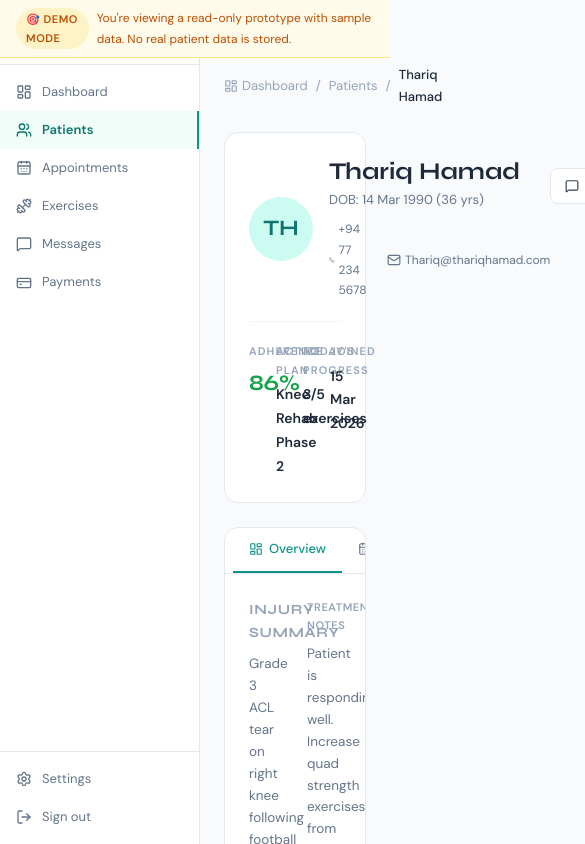
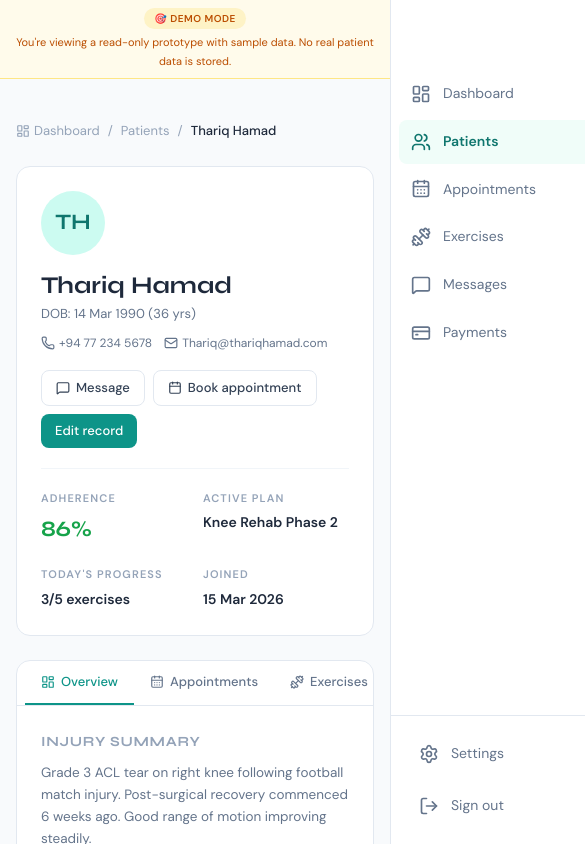
Before and after one commit to Thariq16/PhysioLink, a Next.js app: page /patients/p1 in a window 390 px wide. Shown: the top 844 px of the page, 585 px wide, since content can reach past the window. Built offline with nearby package versions, Linux system fonts and the light colour scheme.

Commit message:
fix: mobile responsiveness

```diff
--- a/src/app/(dashboard)/layout.tsx
+++ b/src/app/(dashboard)/layout.tsx
@@ -1,4 +1,5 @@
 import { Sidebar } from "@/components/layout/Sidebar";
+import { MobileNav } from "@/components/layout/MobileNav";
 
 export default function DashboardLayout({
   children,
@@ -8,17 +9,21 @@ export default function DashboardLayout({
   return (
     <div className="min-h-screen bg-[#f8fafc]">
       {/* ── Demo mode banner ── */}
-      <div className="fixed top-0 left-0 right-0 z-50 bg-amber-50 border-b border-amber-200 py-2 px-4 flex items-center justify-center gap-2">
-        <span className="inline-flex items-center gap-1.5 px-2.5 py-0.5 rounded-full bg-amber-100 text-amber-700 text-[11px] font-bold uppercase tracking-wider">
+      <div className="fixed top-0 left-0 right-0 z-50 bg-amber-50 border-b border-amber-200 py-2 px-4 flex flex-col sm:flex-row items-center justify-center gap-1 sm:gap-2 text-center">
+        <span className="inline-flex items-center gap-1.5 px-2.5 py-0.5 rounded-full bg-amber-100 text-amber-700 text-[10px] sm:text-[11px] font-bold uppercase tracking-wider">
           🎯 Demo Mode
         </span>
-        <p className="text-[12px] text-amber-700">
+        <p className="text-[11px] sm:text-[12px] text-amber-700">
           You&apos;re viewing a read-only prototype with sample data. No real patient data is stored.
         </p>
       </div>
+
       <Sidebar />
-      <main className="ml-[200px] min-h-screen pt-10">
-        <div className="max-w-[1200px] mx-auto p-6 lg:p-8">
+      <MobileNav />
+
+      {/* Main container with responsive margin and padding to account for mobile top bar and banner */}
+      <main className="lg:ml-[200px] min-h-screen pt-[104px] lg:pt-[56px]">
+        <div className="max-w-[1200px] mx-auto p-4 sm:p-6 lg:p-8">
           {children}
         </div>
       </main>
--- a/src/app/(dashboard)/messages/page.tsx
+++ b/src/app/(dashboard)/messages/page.tsx
@@ -230,10 +230,10 @@ export default function MessagesPage() {
       </div>
 
       {/* ── Split pane ── */}
-      <div className="bg-white border border-[#e2e8f0] rounded-[14px] overflow-hidden flex" style={{ height: "calc(100vh - 220px)", minHeight: "560px" }}>
+      <div className="bg-white border border-[#e2e8f0] rounded-[14px] overflow-hidden flex flex-col md:flex-row" style={{ height: "calc(100vh - 220px)", minHeight: "560px" }}>
 
         {/* ── Left: Thread list ── */}
-        <div className="w-[280px] flex-shrink-0 border-r border-[#e2e8f0] flex flex-col">
+        <div className="w-full md:w-[280px] h-[240px] md:h-auto flex-shrink-0 border-b md:border-b-0 md:border-r border-[#e2e8f0] flex flex-col">
           {/* Search */}
           <div className="p-3 border-b border-[#f1f5f9]">
             <div className="relative">
--- a/src/app/(dashboard)/patients/[id]/ClientPage.tsx
+++ b/src/app/(dashboard)/patients/[id]/ClientPage.tsx
@@ -82,8 +82,8 @@ export function PatientDetailClient() {
 
       {/* ── Patient Header Card ── */}
       <div className="bg-white border border-[#e2e8f0] rounded-[14px] p-6">
-        <div className="flex items-start justify-between">
-          <div className="flex items-center gap-4">
+        <div className="flex flex-col sm:flex-row items-start sm:items-center justify-between gap-4">
+          <div className="flex flex-col sm:flex-row items-start sm:items-center gap-4">
             <div className="w-16 h-16 rounded-full bg-[#ccfbf1] text-[#0f766e] flex items-center justify-center text-[22px] font-bold flex-shrink-0"
               style={{ fontFamily: "var(--font-syne, Syne, sans-serif)" }}>
               {patient.initials}
@@ -107,7 +107,7 @@ export function PatientDetailClient() {
             </div>
           </div>
 
-          <div className="flex items-center gap-2">
+          <div className="flex flex-wrap items-center gap-2 w-full sm:w-auto">
             <Button variant="secondary" size="sm" leftIcon={<MessageSquare className="w-3.5 h-3.5" />}
               onClick={() => toast.success(`Opening chat with ${patient.name}…`)}
             >
@@ -125,7 +125,7 @@ export function PatientDetailClient() {
         </div>
 
         {/* Quick stats row */}
-        <div className="grid grid-cols-4 gap-4 mt-5 pt-5 border-t border-[#f1f5f9]">
+        <div className="grid grid-cols-2 md:grid-cols-4 gap-4 mt-5 pt-5 border-t border-[#f1f5f9]">
           <div>
             <div className="text-[11px] font-bold uppercase tracking-widest text-[#94a3b8] mb-1">Adherence</div>
             <div className="text-[22px] font-bold text-[#16a34a]"
@@ -169,7 +169,7 @@ export function PatientDetailClient() {
         </div>
 
         {activeTab === "overview" && (
-          <div className="p-6 grid grid-cols-2 gap-6">
+          <div className="p-6 grid grid-cols-1 md:grid-cols-2 gap-6">
             {/* Injury summary */}
             <div>
               <h3
@@ -249,7 +249,7 @@ export function PatientDetailClient() {
             <p className="text-[14px] font-semibold text-[#1e293b] mb-4">Appointment History</p>
             <div className="space-y-3">
               {appointments.map((a, i) => (
-                <div key={i} className="flex items-center justify-between bg-[#f8fafc] border border-[#e2e8f0] rounded-[12px] px-4 py-3">
+                <div key={i} className="flex flex-col sm:flex-row sm:items-center justify-between bg-[#f8fafc] border border-[#e2e8f0] rounded-[12px] px-4 py-3 gap-2">
                   <div>
                     <div className="text-[14px] font-semibold text-[#1e293b]">{a.date}</div>
                     <div className="text-[12px] text-[#94a3b8]">{a.time} · {a.duration} min</div>
@@ -325,7 +325,8 @@ export function PatientDetailClient() {
           </h2>
           <Button variant="ghost" size="sm">View all</Button>
         </div>
-        <div className="divide-y divide-[#f1f5f9]">
+        <div className="overflow-x-auto">
+          <div className="min-w-[600px] divide-y divide-[#f1f5f9]">
           {appointments.map((a, i) => (
             <div key={i} className="grid grid-cols-[1fr_80px_80px_100px_80px] gap-4 px-6 py-3.5 items-center">
               <div>
@@ -350,6 +351,7 @@ export function PatientDetailClient() {
               </div>
             </div>
           ))}
+          </div>
         </div>
       </div>
     </div>
--- /dev/null
+++ b/src/components/layout/MobileNav.tsx
@@ -0,0 +1,126 @@
+"use client";
+
+import { useState } from "react";
+import Link from "next/link";
+import { usePathname } from "next/navigation";
+import {
+  LayoutDashboard,
+  Users,
+  CalendarDays,
+  Dumbbell,
+  MessageSquare,
+  CreditCard,
+  Settings,
+  LogOut,
+  Menu,
+  X,
+} from "lucide-react";
+import { cn } from "@/lib/utils";
+
+const navItems = [
+  { label: "Dashboard",    href: "/dashboard",    icon: LayoutDashboard },
+  { label: "Patients",     href: "/patients",     icon: Users },
+  { label: "Appointments", href: "/appointments", icon: CalendarDays },
+  { label: "Exercises",    href: "/exercises",    icon: Dumbbell },
+  { label: "Messages",     href: "/messages",     icon: MessageSquare },
+  { label: "Payments",     href: "/payments",     icon: CreditCard },
+];
+
+export function MobileNav() {
+  const [isOpen, setIsOpen] = useState(false);
+  const pathname = usePathname();
+
+  const toggleNav = () => setIsOpen(!isOpen);
+
+  return (
+    <>
+      {/* ── Mobile Top Bar ── */}
+      <div className="lg:hidden fixed top-0 left-0 right-0 z-40 bg-white border-b border-[#e2e8f0] h-16 flex items-center justify-between px-4">
+        <Link href="/dashboard" className="flex items-center gap-2.5">
+          <div className="w-8 h-8 rounded-[8px] bg-[#0d9488] flex items-center justify-center flex-shrink-0">
+            <span
+              className="text-white text-[13px] font-bold"
+              style={{ fontFamily: "var(--font-syne, Syne, sans-serif)" }}
+            >
+              PL
+            </span>
+          </div>
+          <span
+            className="text-[15px] font-bold text-[#1e293b]"
+            style={{ fontFamily: "var(--font-syne, Syne, sans-serif)" }}
+          >
+            PhysioLink
+          </span>
+        </Link>
+        <button
+          onClick={toggleNav}
+          className="p-2 -mr-2 text-[#64748b] hover:text-[#0f766e] transition-colors"
+          aria-label="Toggle Menu"
+        >
+          {isOpen ? <X className="w-6 h-6" /> : <Menu className="w-6 h-6" />}
+        </button>
+      </div>
+
+      {/* ── Overlay ── */}
+      {isOpen && (
+        <div
+          className="lg:hidden fixed inset-0 z-30 bg-black/20 backdrop-blur-sm transition-opacity"
+          onClick={toggleNav}
+        />
+      )}
+
+      {/* ── Drawer ── */}
+      <div
+        className={cn(
+          "lg:hidden fixed inset-y-0 right-0 z-40 w-[240px] bg-white border-l border-[#e2e8f0] transform transition-transform duration-300 ease-in-out flex flex-col pt-16",
+          isOpen ? "translate-x-0" : "translate-x-full"
+        )}
+      >
+        <div className="flex-1 overflow-y-auto py-2">
+          <nav className="flex flex-col gap-1 px-2">
+            {navItems.map(({ label, href, icon: Icon }) => {
+              const active = pathname.startsWith(href);
+              return (
+                <Link
+                  key={href}
+                  href={href}
+                  onClick={toggleNav}
+                  className={cn(
+                    "flex items-center gap-3 px-3 py-2.5 rounded-lg text-[14px] transition-all duration-150",
+                    active
+                      ? "bg-[#f0fdf9] text-[#0f766e] font-semibold"
+                      : "text-[#64748b] hover:bg-[#f8fafc] hover:text-[#1e293b]"
+                  )}
+                >
+                  <Icon className="w-5 h-5 flex-shrink-0" />
+                  {label}
+                </Link>
+              );
+            })}
+          </nav>
+        </div>
+
+        {/* Bottom */}
+        <div className="p-4 border-t border-[#e2e8f0]">
+          <Link
+            href="/settings"
+            onClick={toggleNav}
+            className={cn(
+              "flex items-center gap-3 px-3 py-2.5 mb-2 rounded-lg text-[14px] transition-all duration-150",
+              pathname.startsWith("/settings")
+                ? "bg-[#f0fdf9] text-[#0f766e] font-semibold"
+                : "text-[#64748b] hover:bg-[#f8fafc] hover:text-[#1e293b]"
+            )}
+          >
+            <Settings className="w-5 h-5 flex-shrink-0" />
+            Settings
+          </Link>
+          <button className="w-full flex items-center gap-3 px-3 py-2.5 rounded-lg text-[14px] text-[#64748b] hover:bg-[#fee2e2] hover:text-[#dc2626] transition-all duration-150">
+            <LogOut className="w-5 h-5 flex-shrink-0" />
+            Sign out
+          </button>
+        </div>
+      </div>
+    </>
+  );
+}
--- a/src/components/layout/Sidebar.tsx
+++ b/src/components/layout/Sidebar.tsx
@@ -27,7 +27,7 @@ export function Sidebar() {
   const pathname = usePathname();
 
   return (
-    <aside className="fixed inset-y-0 left-0 z-30 flex flex-col w-[200px] border-r border-[#e2e8f0] bg-white">
+    <aside className="hidden lg:flex fixed inset-y-0 left-0 z-30 flex-col w-[200px] border-r border-[#e2e8f0] bg-white">
       {/* Logo */}
       <div className="flex items-center gap-2.5 px-4 py-4 border-b border-[#e2e8f0]">
         <div className="w-8 h-8 rounded-[8px] bg-[#0d9488] flex items-center justify-center flex-shrink-0">
```
Also changed, not shown: src/app/(dashboard)/appointments/page.tsx (+12 -4 lines), src/app/(dashboard)/dashboard/page.tsx (+9 -4 lines), src/app/(dashboard)/exercises/page.tsx (+8 -4 lines), src/app/(dashboard)/patients/page.tsx (+7 -3 lines), src/app/(dashboard)/payments/page.tsx (+8 -4 lines), src/app/(dashboard)/settings/page.tsx (+9 -5 lines), src/app/onboard/page.tsx (+8 -8 lines).
